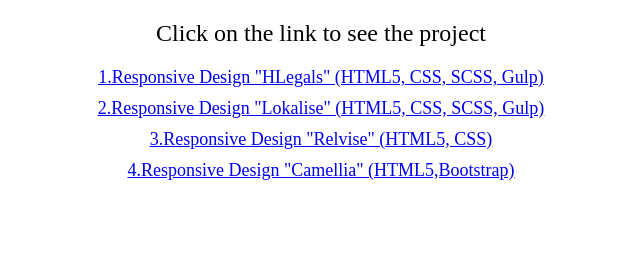
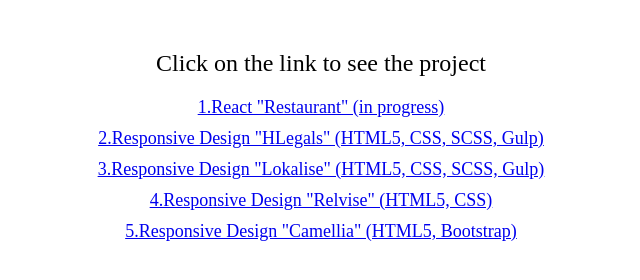
Before and after one commit to AnastasiaZaichenko/CV, a plain HTML site: page index.html in a window 1280 px wide. Shown: the whole page, without its empty margins (319-959 px from the left). Drawn offline with Linux system fonts and the light colour scheme.

Commit message:
add new link

```diff
--- a/index.css
+++ b/index.css
@@ -23,6 +23,7 @@
     display: flex;
     flex-direction: column;
     align-items: center;
+    padding: 30px;
 }
 
 .box_message{
@@ -41,3 +42,6 @@ font-size: 24px;
     font-size: 18px;
 
 }
+li {
+    list-style: none;
+}
--- a/index.html
+++ b/index.html
@@ -13,21 +13,23 @@
     <div class="box_message">
         <p class="message">Click on the link to see the project</p>
     </div>
-    <div class="box">
-        <div>
-            <a href="https://anastasiazaichenko.github.io/Hlegals/">1.Responsive Design "HLegals" (HTML5, CSS, SCSS, Gulp)</a>
-        </div>
-        <div>
-            <a href="https://anastasiazaichenko.github.io/Lokalise/">2.Responsive Design "Lokalise" (HTML5, CSS, SCSS, Gulp)</a>
-        </div>
-        <div>
-        <a href="https://anastasiazaichenko.github.io/Relvise/">3.Responsive Design "Relvise" (HTML5, CSS)</a>
-        </div>
-        <div>
-        <div>
-            <a href="https://anastasiazaichenko.github.io/Bootstrap/">4.Responsive Design "Camellia"  (HTML5,Bootstrap)</a>
-        </div>
-    <div>
+    <ul class="box">
+        <li>
+            <a href="https://stately-dolphin-de2379.netlify.app/">1.React "Restaurant" (in progress)</a>
+        </li>
+        <li>
+            <a href="https://anastasiazaichenko.github.io/Hlegals/">2.Responsive Design "HLegals" (HTML5, CSS, SCSS, Gulp)</a>
+        </li>
+        <li>
+            <a href="https://anastasiazaichenko.github.io/Lokalise/">3.Responsive Design "Lokalise" (HTML5, CSS, SCSS, Gulp)</a>
+        </li>
+        <li>
+        <a href="https://anastasiazaichenko.github.io/Relvise/">4.Responsive Design "Relvise" (HTML5, CSS)</a>
+        </li>
+        <li>
+            <a href="https://anastasiazaichenko.github.io/Bootstrap/">5.Responsive Design "Camellia"  (HTML5, Bootstrap)</a>
+        </li>
+    <ul>
 </div>
 
 </body>
```
